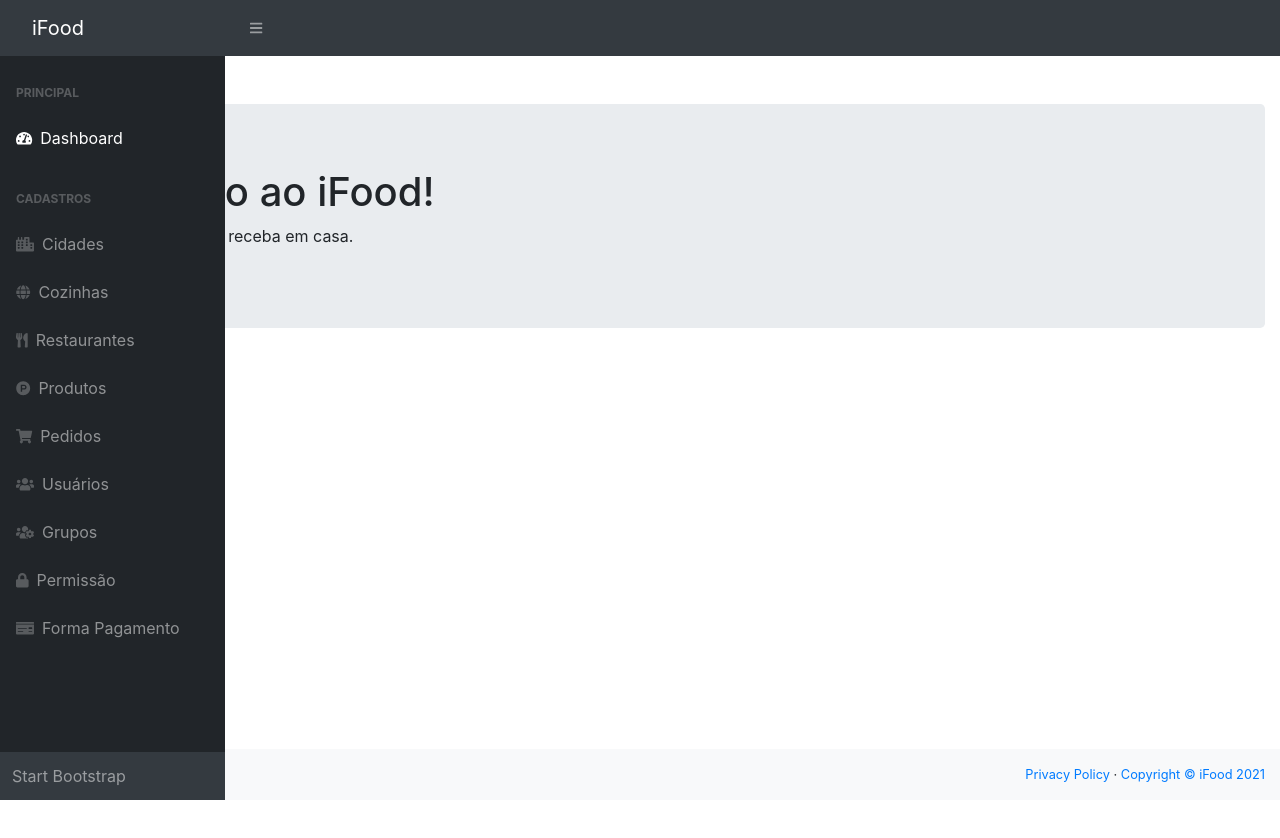
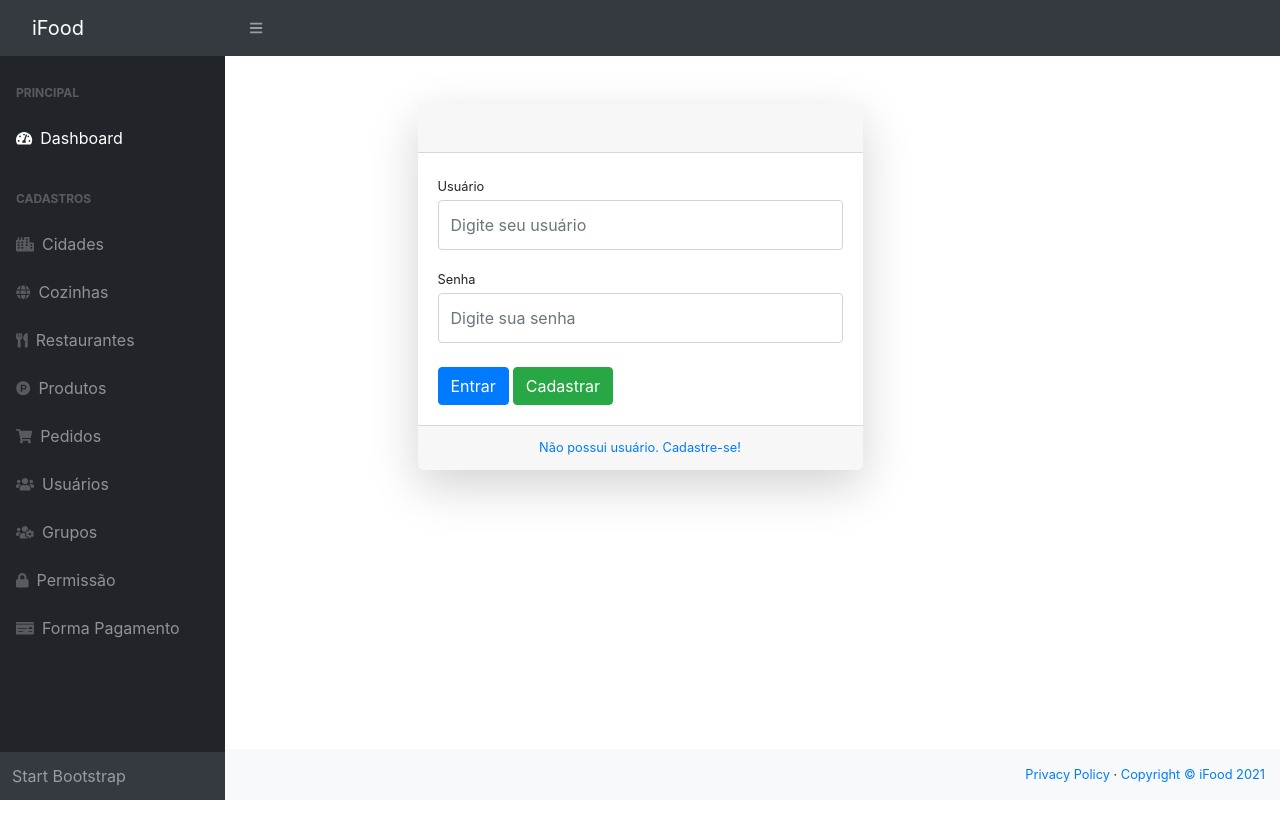
Before and after one commit to TalissonMelo/iFood-view, an Angular app: page / in a window 1280 px wide. Shown: the top 838 px of the page. Before the commit the page ends 800 px from the top, so only its background shows below. Built offline with nearby package versions, Linux system fonts and the light colour scheme.

Commit message:
Criando componente de login

```diff
--- a/src/app/app-routing.module.ts
+++ b/src/app/app-routing.module.ts
@@ -1,10 +1,12 @@
 import { NgModule } from '@angular/core';
 import { Routes, RouterModule } from '@angular/router';
 import { HomeComponent } from './home/home.component';
+import { LoginComponent } from './login/login.component';
 
 
 const routes: Routes = [
-  {path: '', component: HomeComponent}
+  {path: 'home', component: HomeComponent},
+  {path: '', component: LoginComponent}
 ];
 
 @NgModule({
--- a/src/app/app.module.ts
+++ b/src/app/app.module.ts
@@ -17,11 +17,13 @@
 import { PermissaoService } from './service/permissao.service';
 import { TemplateModule } from './template/template.module';
 import { UsuarioModule } from './usuario/usuario.module';
+import { LoginComponent } from './login/login.component';
 
 @NgModule({
   declarations: [
     AppComponent,
-    HomeComponent
+    HomeComponent,
+    LoginComponent
     ],
   imports: [
     BrowserModule,
--- /dev/null
+++ b/src/app/login/login.component.html
@@ -0,0 +1,44 @@
+<div>
+    <div id="layoutAuthentication">
+        <div id="layoutAuthentication_content">
+            <main>
+                <div class="container">
+                    <div class="row justify-content-center">
+                        <div class="col-lg-5">
+                            <div class="card shadow-lg border-0 rounded-lg mt-5">
+                                <div  class="card-header">
+                                    <h3 class="text-center font-weight-light my-4"></h3>
+                                </div>
+                                <div class="card-body">
+                                    <div *ngIf="false" class="alert alert-danger">
+                                    </div>
+                                    <div *ngIf="false" class="alert alert-success">
+                                    </div>
+                                    <form>
+                                        <div class="form-group">
+                                            <label class="small mb-1">Usuário</label>
+                                            <input type="text" name="username" placeholder="Digite seu usuário" class="form-control py-4" />
+                                        </div>
+                                        <div class="form-group">
+                                            <label class="small mb-1">Senha</label>
+                                            <input type="password" name="password" placeholder="Digite sua senha" class="form-control py-4" />
+                                        </div>
+                                        <div class="form-group align-items-center justify-content-between mt-4 mb-0">
+                                            <button type="submit" class="btn btn-primary mr-1">Entrar</button>
+                                            <button type="button" class="btn btn-success">Cadastrar</button>
+                                        </div>
+                                    </form>
+                                </div>
+                                <div class="card-footer text-center">
+                                    <div class="small">
+                                        <a href="#">Não possui usuário. Cadastre-se!</a>
+                                    </div>
+                                </div>
+                            </div>
+                        </div>
+                    </div>
+                </div>
+            </main>
+        </div>
+    </div>
+</div>
--- /dev/null
+++ b/src/app/login/login.component.ts
@@ -0,0 +1,14 @@
+import { Component, OnInit } from '@angular/core';
+
+@Component({
+  selector: 'app-login',
+  templateUrl: './login.component.html'
+})
+export class LoginComponent implements OnInit {
+
+  constructor() { }
+
+  ngOnInit(): void {
+  }
+
+}
```
